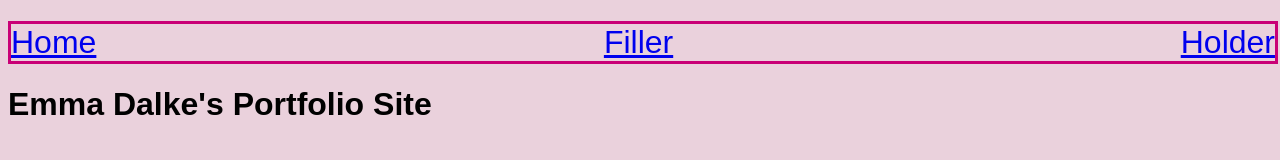
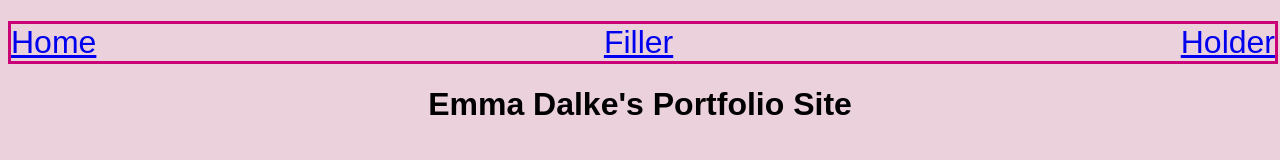
Before and after one commit to J4502-SS22/dalke-portfolio-site, a plain HTML site: page index.html in a window 1280 px wide. Drawn offline with Linux system fonts and the light colour scheme.

Commit message:
Update index.html

```diff
--- a/index.html
+++ b/index.html
@@ -14,6 +14,6 @@
     <li><a href="resume.html">Holder</a></li>
   </ul>
 </nav>
-<h1> Emma Dalke's Portfolio Site </h1>
+<h1> <center> Emma Dalke's Portfolio Site </center> </h1>
 </body>
 </html>
```
